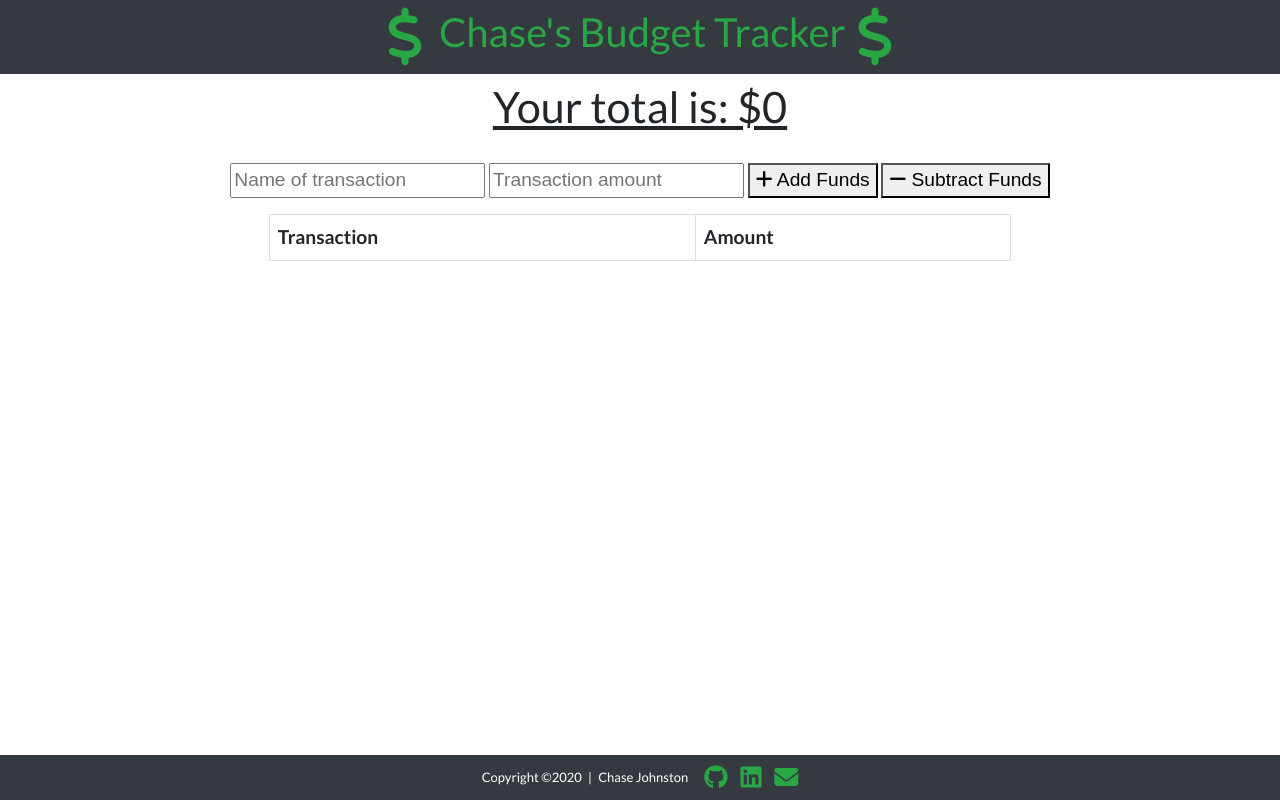
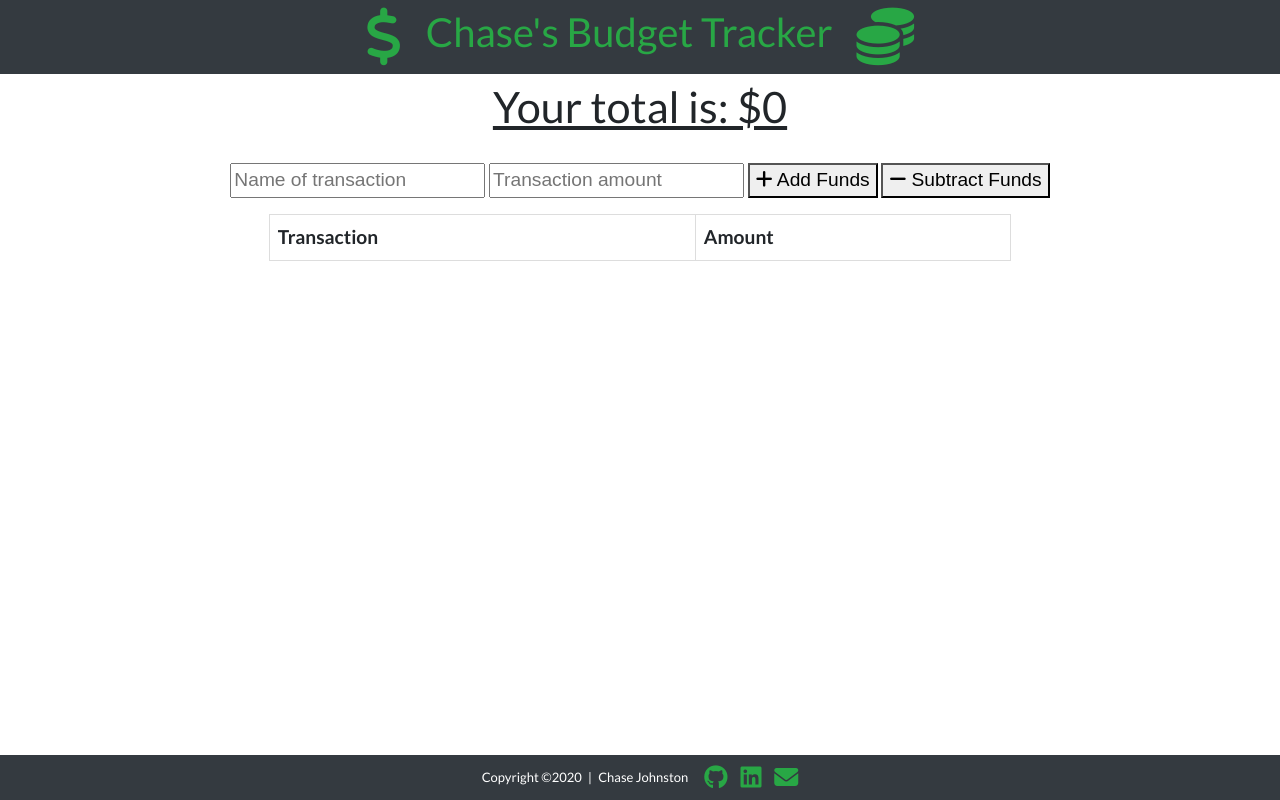
Before and after one commit to johnstoc13/Budget-Tracker, a website: page public/index.html in a window 1280 px wide. Drawn offline with nearby package versions, Linux system fonts and the light colour scheme; no server answers.

Commit message:
last style change

```diff
--- a/public/index.html
+++ b/public/index.html
@@ -20,8 +20,8 @@
   <!-- Header -->
   <header class="container-fluid d-flex justify-content-center bg-dark text-white py-2">
     <i class="fas fa-dollar-sign fa-3x text-success"></i>
-    <h1 class="text-success pl-3">Chase's Budget Tracker<span>&ThickSpace;</span></h1>
-    <i class="fas fa-dollar-sign fa-3x text-success"></i>
+    <h1 class="text-success px-4">Chase's Budget Tracker</h1>
+    <i class="fas fa-coins fa-3x text-success"></i>
   </header>
 
   <!-- Main Content -->
```
